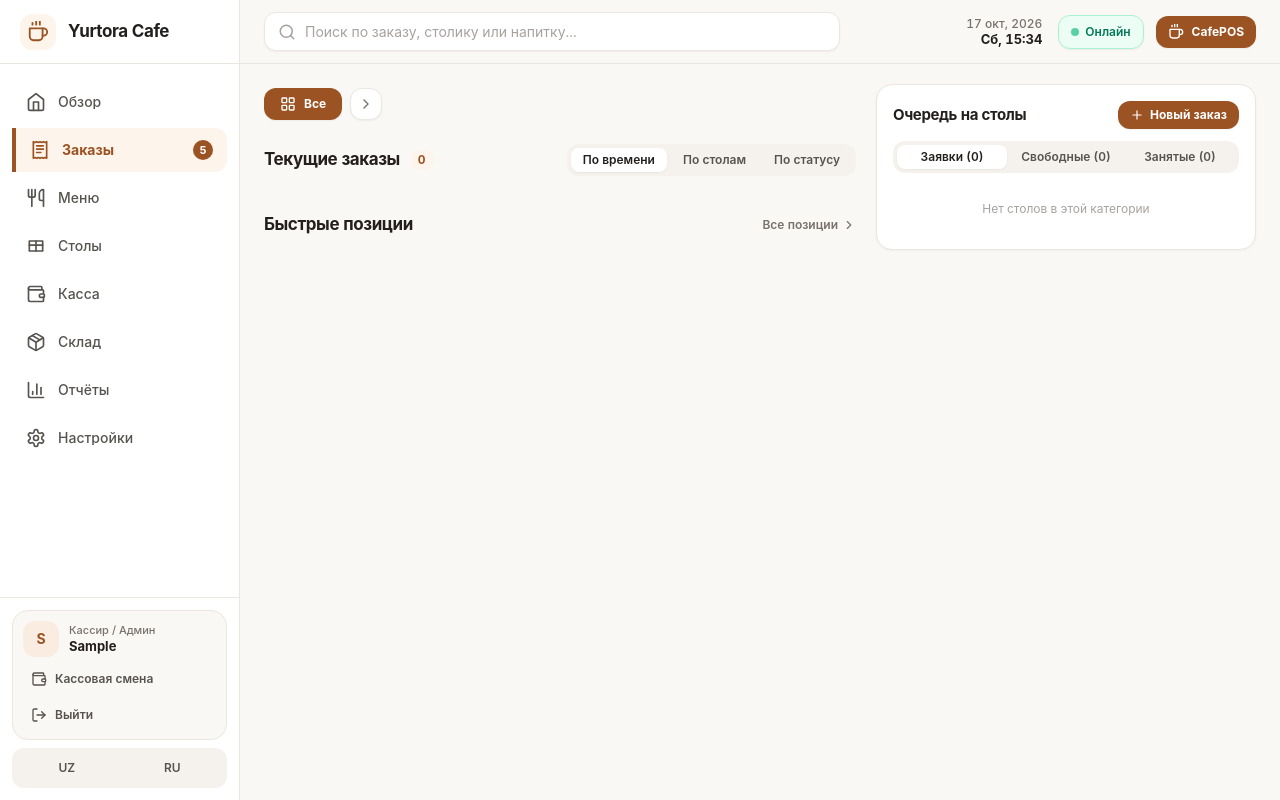
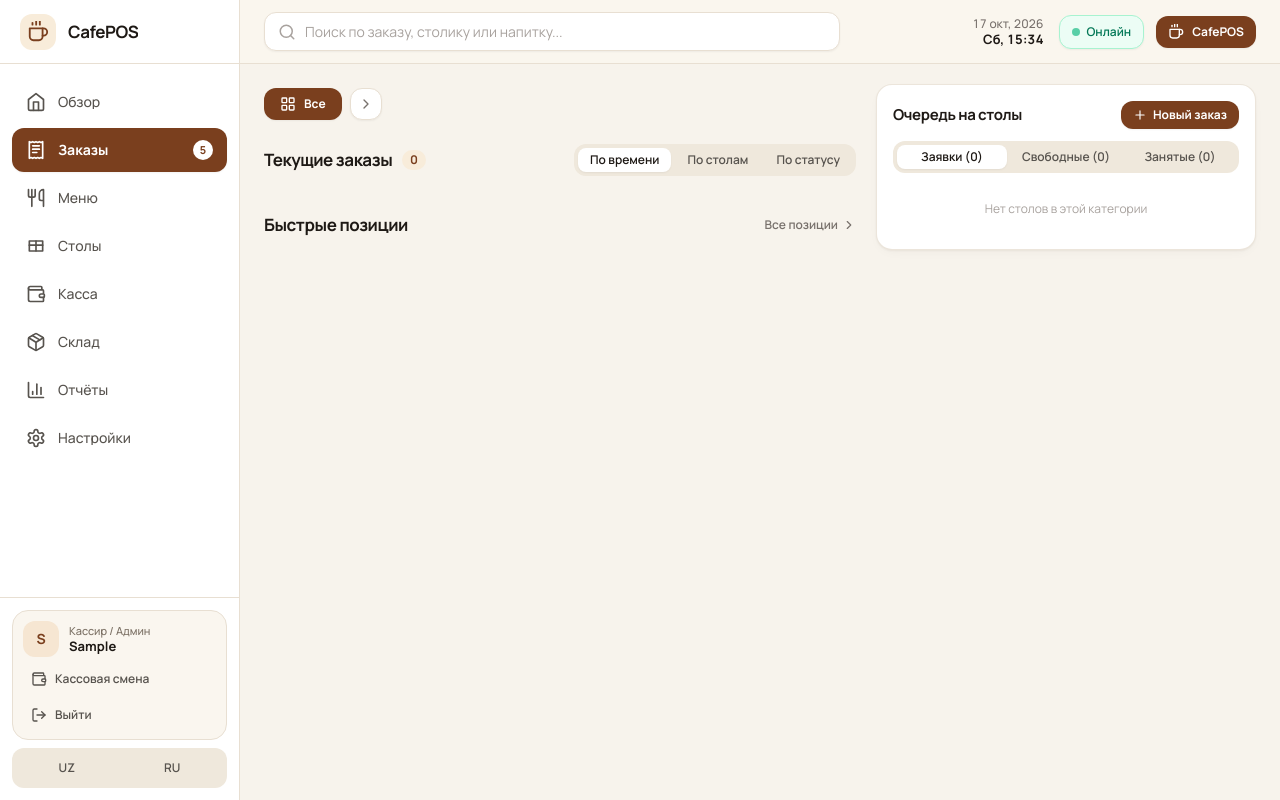
Before and after one commit to Shuxrat-dat/CafePos, a Django app: page / in a window 1280 px wide. Run offline with Django 5.2, Linux system fonts and the light colour scheme; the visitor is signed in with stand-in values (Sample User, id 1); data comes from the database, SQL or seed files in the repository; data that the repository does not hold is empty.

Commit message:
Restyle UI: espresso/caramel/sage palette, self-hosted Manrope font, softer shadows
- New color tokens and recolored hardcoded hex values across templates
- Self-hosted Manrope (no external requests); focus ring and selection colors
- Active nav item as filled pill; status colors on order cards harmonized
- Sidebar shows cafe name from settings; readable timer for long-running orders

Co-Authored-By: Claude Sonnet 5.5 <noreply@anthropic.com>

```diff
--- a/pos/views.py
+++ b/pos/views.py
@@ -197,7 +197,12 @@ def _floor_context(request):
     now = timezone.now()
     for o in current_orders:
         seconds = int((now - o.created_at).total_seconds())
-        o.timer_display = f"{seconds // 60:02d}:{seconds % 60:02d}"
+        if seconds >= 86400:
+            o.timer_display = f"{seconds // 86400} {_('д')} {seconds % 86400 // 3600} {_('ч')}"
+        elif seconds >= 3600:
+            o.timer_display = f"{seconds // 3600} {_('ч')} {seconds % 3600 // 60} {_('мин')}"
+        else:
+            o.timer_display = f"{seconds // 60:02d}:{seconds % 60:02d}"
         o.age_seconds = seconds
         statuses = {i.status for i in o.items.all()}
         if OrderItem.Status.COOKING in statuses:
--- a/templates/base.html
+++ b/templates/base.html
@@ -4,7 +4,7 @@
 <head>
   <meta charset="utf-8">
   <meta name="viewport" content="width=device-width, initial-scale=1, viewport-fit=cover">
-  <meta name="theme-color" content="#ffffff">
+  <meta name="theme-color" content="#F7F3EC">
   <title>{% block title %}{% endblock %} · {{ cafe.name }}</title>
   <script src="{% static 'js/tailwind.js' %}"></script>
   <script>
@@ -12,49 +12,60 @@
       theme: {
         extend: {
           colors: {
-            brand: { DEFAULT: '#9C5323', 50: '#FDF7F2', 100: '#FBECE2', 200: '#F5D3C0', 600: '#8A451A', 700: '#763814', 800: '#5F2C0E' },
-            ink: '#231F1C', muted: '#78716C', line: '#EBE6DF', canvas: '#FAF8F5', night: '#1C1917',
+            brand: { DEFAULT: '#7A3F1E', 50: '#FBF4EA', 100: '#F6E6D2', 200: '#EBCBA6', 600: '#6A3418', 700: '#572A13', 800: '#43200E' },
+            caramel: { DEFAULT: '#C98B45', 100: '#F8EBD7' },
+            sage: { DEFAULT: '#4E7B5C', 50: '#EEF5F0', 100: '#DCEBE0' },
+            ink: '#1E1915', muted: '#7A6F63', line: '#E8DFD2', canvas: '#F7F3EC', night: '#1C1612',
           },
-          fontFamily: { sans: ['Inter', 'Segoe UI', 'system-ui', '-apple-system', 'Roboto', 'sans-serif'] },
-          boxShadow: { card: '0 1px 3px rgba(35,31,28,.04)', pop: '0 16px 40px -12px rgba(35,31,28,.18)' },
+          fontFamily: { sans: ['Manrope', 'Segoe UI', 'system-ui', '-apple-system', 'Roboto', 'sans-serif'] },
+          boxShadow: { card: '0 1px 2px rgba(60,36,18,.05), 0 4px 14px -6px rgba(60,36,18,.07)', pop: '0 18px 44px -14px rgba(60,36,18,.28)' },
         },
       },
     };
   </script>
+  <style>
+    @font-face { font-family: 'Manrope'; font-weight: 400; font-style: normal; font-display: swap; src: url('{% static "fonts/Manrope-400.ttf" %}') format('truetype'); }
+    @font-face { font-family: 'Manrope'; font-weight: 500; font-style: normal; font-display: swap; src: url('{% static "fonts/Manrope-500.ttf" %}') format('truetype'); }
+    @font-face { font-family: 'Manrope'; font-weight: 600; font-style: normal; font-display: swap; src: url('{% static "fonts/Manrope-600.ttf" %}') format('truetype'); }
+    @font-face { font-family: 'Manrope'; font-weight: 700; font-style: normal; font-display: swap; src: url('{% static "fonts/Manrope-700.ttf" %}') format('truetype'); }
+    @font-face { font-family: 'Manrope'; font-weight: 800; font-style: normal; font-display: swap; src: url('{% static "fonts/Manrope-800.ttf" %}') format('truetype'); }
+  </style>
   <style type="text/tailwindcss">
     @layer components {
-      .card { @apply bg-white border border-line rounded-2xl shadow-card; }
+      .card { @apply bg-white border border-line/80 rounded-2xl shadow-card; }
       .btn { @apply inline-flex items-center justify-center gap-2 min-h-[42px] px-4 rounded-xl font-semibold text-[14px] transition-colors select-none whitespace-nowrap disabled:opacity-50 disabled:pointer-events-none; }
       .btn-lg { @apply min-h-[50px] px-5 text-base rounded-xl; }
       .btn-sm { @apply min-h-[34px] px-3 text-xs rounded-lg; }
       .btn-primary { @apply bg-brand text-white hover:bg-brand-600 active:bg-brand-700; }
       .btn-dark { @apply bg-ink text-white hover:bg-black; }
-      .btn-secondary { @apply bg-white text-ink border border-line hover:bg-[#FAF8F5] active:bg-[#F5F2ED]; }
+      .btn-secondary { @apply bg-white text-ink border border-line hover:bg-[#FAF6EF] active:bg-[#EFE8DC]; }
       .btn-outline { @apply bg-white text-brand border border-brand/30 hover:bg-brand-50; }
       .btn-ghost { @apply text-slate-600 hover:bg-slate-100 hover:text-ink; }
       .btn-danger { @apply bg-white text-red-700 border border-red-200 hover:bg-red-50; }
-      .btn-warn { @apply bg-orange-500 text-white hover:bg-orange-600; }
+      .btn-warn { @apply bg-[#B9722B] text-white hover:bg-[#9E5F22]; }
       .icon-btn { @apply inline-grid place-items-center w-10 h-10 rounded-xl border border-line bg-white text-slate-600 hover:bg-slate-50 hover:text-ink active:bg-slate-100 transition-colors; }
       .input { @apply w-full rounded-xl border border-line bg-white px-3.5 min-h-[42px] text-[14px] text-ink placeholder:text-stone-400 focus:outline-none focus:ring-2 focus:ring-brand/25 focus:border-brand; }
       .label { @apply block text-[13px] font-medium text-stone-600 mb-1.5; }
       .badge { @apply inline-flex items-center gap-1 rounded-md px-1.5 py-0.5 text-xs font-semibold whitespace-nowrap; }
       .chip { @apply inline-flex items-center gap-1.5 min-h-[36px] px-3 rounded-xl border border-line bg-white text-sm font-medium text-stone-600 hover:text-ink hover:border-stone-300 whitespace-nowrap transition-colors; }
       .chip-active { @apply bg-brand-50 border-brand/40 text-brand font-semibold hover:text-brand hover:border-brand/40; }
-      .page-title { @apply text-[22px] font-bold tracking-tight text-ink; }
+      .page-title { @apply text-[24px] font-extrabold tracking-[-0.02em] text-ink; }
       .page-sub { @apply text-sm text-muted mt-0.5; }
       .section-title { @apply text-base font-semibold text-ink; }
       .table-head { @apply text-left text-xs font-semibold uppercase tracking-wide text-muted; }
       .alert-error { @apply flex gap-2.5 items-start px-4 py-3 rounded-xl bg-red-50 border border-red-200 text-red-800 text-sm font-medium; }
       .alert-warn { @apply flex gap-2.5 items-start px-4 py-3 rounded-xl bg-orange-50 border border-orange-200 text-orange-900 text-sm; }
       .alert-ok { @apply flex gap-2.5 items-start px-4 py-3 rounded-xl bg-emerald-50 border border-emerald-200 text-emerald-800 text-sm font-medium; }
-      .seg { @apply flex p-1 bg-[#F5F2ED] rounded-xl gap-1; }
+      .seg { @apply flex p-1 bg-[#EFE8DC] rounded-xl gap-1; }
       .seg-item { @apply flex-1 inline-flex items-center justify-center gap-1.5 min-h-[36px] px-2 rounded-lg text-sm font-semibold text-stone-600 hover:text-ink; }
       .seg-item-active { @apply bg-white text-ink shadow-card; }
-      .nav-link { @apply relative flex flex-col items-center justify-center gap-1 w-full h-[54px] rounded-xl text-[12px] font-medium text-stone-600 hover:bg-[#FAF8F5] hover:text-ink transition-colors xl:flex-row xl:justify-start xl:gap-3 xl:h-11 xl:px-3.5 xl:text-[14px]; }
-      .nav-link-active { @apply bg-[#FDF4EB] text-brand font-bold hover:bg-[#FDF4EB] hover:text-brand border-l-4 border-brand xl:rounded-r-xl xl:rounded-l-none; }
+      .nav-link { @apply relative flex flex-col items-center justify-center gap-1 w-full h-[54px] rounded-xl text-[12px] font-medium text-stone-600 hover:bg-[#FAF6EF] hover:text-ink transition-colors xl:flex-row xl:justify-start xl:gap-3 xl:h-11 xl:px-3.5 xl:text-[14px]; }
+      .nav-link-active { @apply bg-brand text-white font-bold shadow-sm hover:bg-brand-600 hover:text-white; }
     }
     html { -webkit-tap-highlight-color: transparent; }
-    body { font-feature-settings: "tnum" 1; }
+    body { font-feature-settings: "tnum" 1, "cv11" 1; }
+    ::selection { background: #EBCBA6; color: #43200E; }
+    :focus-visible { outline: 2px solid #C98B45; outline-offset: 2px; }
     .htmx-request.btn, button.htmx-request { opacity: .6; pointer-events: none; }
     #progress { transform: scaleX(0); transform-origin: left; transition: transform .4s ease; }
     .htmx-request #progress, #progress.htmx-request { transform: scaleX(.7); }
@@ -70,12 +81,12 @@
 {% if user.is_authenticated %}
   {# Боковая навигация #}
   <aside class="no-print hidden md:flex fixed inset-y-0 left-0 z-40 w-[84px] xl:w-60 flex-col bg-white border-r border-line">
-    <a href="{% url 'floor' %}" class="flex items-center justify-center xl:justify-start gap-3 h-16 px-3 xl:px-5 border-b border-line shrink-0" title="Yurtora Cafe">
-      <span class="grid place-items-center w-9 h-9 rounded-xl bg-[#FDF4EB] text-brand shrink-0">
+    <a href="{% url 'floor' %}" class="flex items-center justify-center xl:justify-start gap-3 h-16 px-3 xl:px-5 border-b border-line shrink-0" title="{{ cafe.name }}">
+      <span class="grid place-items-center w-9 h-9 rounded-xl bg-[#F8ECDA] text-brand shrink-0">
         {% icon "coffee" 22 %}
       </span>
       <span class="hidden xl:block min-w-0">
-        <span class="block font-bold text-[17px] leading-tight text-ink tracking-tight">Yurtora Cafe</span>
+        <span class="block font-bold text-[17px] leading-tight text-ink tracking-tight truncate max-w-[150px]">{{ cafe.name }}</span>
       </span>
     </a>
     {% if DEMO_MODE %}
@@ -89,7 +100,7 @@
               {% icon item.icon 20 %}
               <span class="leading-none truncate max-w-full">{{ item.label }}</span>
               {% if item.badge %}
-                <span class="hidden xl:flex ml-auto min-w-[20px] h-5 px-1.5 rounded-full bg-brand text-white text-[11px] font-bold items-center justify-center">{{ item.badge }}</span>
+                <span class="hidden xl:flex ml-auto min-w-[20px] h-5 px-1.5 rounded-full {% if item.active %}bg-white text-brand{% else %}bg-brand text-white{% endif %} text-[11px] font-bold items-center justify-center">{{ item.badge }}</span>
               {% endif %}
             </button>
           </form>
@@ -98,7 +109,7 @@
             {% icon item.icon 20 %}
             <span class="leading-none truncate max-w-full">{{ item.label }}</span>
             {% if item.badge %}
-              <span class="hidden xl:flex ml-auto min-w-[20px] h-5 px-1.5 rounded-full bg-brand text-white text-[11px] font-bold items-center justify-center">{{ item.badge }}</span>
+              <span class="hidden xl:flex ml-auto min-w-[20px] h-5 px-1.5 rounded-full {% if item.active %}bg-white text-brand{% else %}bg-brand text-white{% endif %} text-[11px] font-bold items-center justify-center">{{ item.badge }}</span>
             {% elif item.name == 'stock' and low_stock_count %}
               <span class="hidden xl:flex ml-auto min-w-[20px] h-5 px-1.5 rounded-md bg-orange-100 text-orange-700 text-[11px] font-bold items-center justify-center">{{ low_stock_count }}</span>
             {% endif %}
@@ -107,9 +118,9 @@
       {% endfor %}
     </nav>
     <div class="border-t border-line p-3 shrink-0">
-      <div class="bg-[#FAF8F5] border border-line rounded-2xl p-2.5 flex flex-col gap-2">
+      <div class="bg-[#FAF6EF] border border-line rounded-2xl p-2.5 flex flex-col gap-2">
         <div class="flex items-center gap-2.5">
-          <span class="grid place-items-center w-9 h-9 rounded-xl bg-[#FBECE2] text-brand text-sm font-bold uppercase shrink-0">
+          <span class="grid place-items-center w-9 h-9 rounded-xl bg-[#F6E6D2] text-brand text-sm font-bold uppercase shrink-0">
             {{ user.first_name|default:user.username|slice:":1" }}
           </span>
           <div class="hidden xl:block flex-1 min-w-0">
@@ -169,7 +180,7 @@
     </div>
   {% endif %}
   {% if user.is_authenticated %}
-    <header class="no-print hidden md:flex sticky top-0 z-30 bg-[#FAF8F5]/95 backdrop-blur-md px-6 py-3 items-center justify-between gap-4 border-b border-line">
+    <header class="no-print hidden md:flex sticky top-0 z-30 bg-[#FAF6EF]/95 backdrop-blur-md px-6 py-3 items-center justify-between gap-4 border-b border-line">
       <div class="flex-1 max-w-xl relative">
         {% block header_search %}{% endblock %}
       </div>
--- a/templates/manage/tables.html
+++ b/templates/manage/tables.html
@@ -49,14 +49,14 @@
           </div>
         </div>
 
-        <div class="rounded-2xl bg-[#FAF8F5] border border-line/70 p-4 grid grid-cols-2 sm:grid-cols-3 md:grid-cols-4 xl:grid-cols-5 gap-x-4 gap-y-6">
+        <div class="rounded-2xl bg-[#FAF6EF] border border-line/70 p-4 grid grid-cols-2 sm:grid-cols-3 md:grid-cols-4 xl:grid-cols-5 gap-x-4 gap-y-6">
           {% for t in hall.tables.all %}
             <a href="{% url 'table_edit' t.id %}" class="group flex flex-col items-center gap-1.5 focus:outline-none" title="{% translate 'Изменить стол' %} {{ t.number }}">
               <div class="flex gap-1.5">
                 {% for chair in t.chairs_top %}<span class="w-3.5 h-1.5 rounded-full {% if t.state == 'busy' %}bg-brand/50{% elif t.state == 'reserved' %}bg-blue-300{% else %}bg-emerald-300{% endif %}"></span>{% endfor %}
               </div>
               <div class="w-full max-w-[120px] aspect-[4/3] rounded-2xl border-2 flex flex-col items-center justify-center transition shadow-sm group-hover:shadow-md group-hover:-translate-y-0.5 group-focus-visible:ring-2 group-focus-visible:ring-brand/40
-                {% if t.state == 'busy' %}bg-[#FDF4EB] border-brand/60 text-brand{% elif t.state == 'reserved' %}bg-blue-50 border-blue-300 text-blue-700{% else %}bg-white border-emerald-300 text-ink{% endif %}">
+                {% if t.state == 'busy' %}bg-[#F8ECDA] border-brand/60 text-brand{% elif t.state == 'reserved' %}bg-blue-50 border-blue-300 text-blue-700{% else %}bg-white border-emerald-300 text-ink{% endif %}">
                 <span class="text-xl font-black leading-none">{{ t.number }}</span>
                 <span class="mt-1 text-[11px] font-semibold opacity-70">{{ t.seats }} {% translate 'мест' %}</span>
               </div>
--- a/templates/pos/floor.html
+++ b/templates/pos/floor.html
@@ -49,9 +49,9 @@
       <div class="flex items-center justify-between gap-3 mb-3">
         <div class="flex items-center gap-2.5">
           <h2 class="text-[17px] font-bold text-ink tracking-tight">{% translate 'Текущие заказы' %}</h2>
-          <span class="px-2 py-0.5 rounded-full bg-[#FDF4EB] text-brand font-bold text-xs">{{ current_orders|length }}</span>
+          <span class="px-2 py-0.5 rounded-full bg-[#F8ECDA] text-brand font-bold text-xs">{{ current_orders|length }}</span>
         </div>
-        <div class="flex items-center bg-[#F5F2ED] p-1 rounded-xl gap-1 text-xs font-semibold">
+        <div class="flex items-center bg-[#EFE8DC] p-1 rounded-xl gap-1 text-xs font-semibold">
           <button type="button" data-sort="time" class="sort-btn px-3 py-1 rounded-lg bg-white text-ink shadow-sm">{% translate 'По времени' %}</button>
           <button type="button" data-sort="table" class="sort-btn px-3 py-1 rounded-lg text-stone-600 hover:text-ink">{% translate 'По столам' %}</button>
           <button type="button" data-sort="stage" class="sort-btn px-3 py-1 rounded-lg text-stone-600 hover:text-ink">{% translate 'По статусу' %}</button>
@@ -69,11 +69,11 @@
               <div class="flex items-center justify-between mb-2">
                 <span class="text-xl font-black text-ink tracking-tight">#{{ o.id }}</span>
                 {% if o.status_color == 'orange' %}
-                  <span class="px-2.5 py-1 rounded-full bg-[#FFF3ED] text-[#EA580C] text-xs font-bold">{{ o.timer_display }}</span>
+                  <span class="px-2.5 py-1 rounded-full bg-[#F8EBD7] text-[#9E5F22] text-xs font-bold">{{ o.timer_display }}</span>
                 {% elif o.status_color == 'blue' %}
-                  <span class="px-2.5 py-1 rounded-full bg-[#EFF6FF] text-[#2563EB] text-xs font-bold">{{ o.timer_display }}</span>
+                  <span class="px-2.5 py-1 rounded-full bg-[#E6EEF5] text-[#2F5F8A] text-xs font-bold">{{ o.timer_display }}</span>
                 {% else %}
-                  <span class="px-2.5 py-1 rounded-full bg-[#ECFDF5] text-[#059669] text-xs font-bold">{{ o.timer_display }}</span>
+                  <span class="px-2.5 py-1 rounded-full bg-[#E3EFE6] text-[#3C6A4A] text-xs font-bold">{{ o.timer_display }}</span>
                 {% endif %}
               </div>
               <div class="flex items-center gap-3 text-xs text-stone-500 mb-3 font-medium">
@@ -118,11 +118,11 @@
 
             <div>
               {# Цветная полоса прогресса #}
-              <div class="w-full h-1 rounded-full mb-3 {% if o.status_color == 'orange' %}bg-[#F97316]{% elif o.status_color == 'blue' %}bg-[#3B82F6]{% else %}bg-[#10B981]{% endif %}"></div>
+              <div class="w-full h-1 rounded-full mb-3 {% if o.status_color == 'orange' %}bg-[#C98B45]{% elif o.status_color == 'blue' %}bg-[#5B8DB8]{% else %}bg-[#4E7B5C]{% endif %}"></div>
 
               {# Кнопки действия #}
               <div class="flex items-center gap-2">
-                <a href="{% url 'order_detail' order_id=o.id %}" class="w-10 h-9 rounded-xl bg-[#FAF8F5] border border-line flex items-center justify-center text-stone-600 hover:bg-[#F5F2ED] transition shrink-0" title="{% translate 'Открыть заказ' %}">
+                <a href="{% url 'order_detail' order_id=o.id %}" class="w-10 h-9 rounded-xl bg-[#FAF6EF] border border-line flex items-center justify-center text-stone-600 hover:bg-[#EFE8DC] transition shrink-0" title="{% translate 'Открыть заказ' %}">
                   {% icon "pencil" 16 %}
                 </a>
                 {% if o.ready_to_pay %}
@@ -134,17 +134,17 @@
                 <form method="post" action="{% url 'toggle_order_stage' order_id=o.id %}" class="flex-1 m-0">
                   {% csrf_token %}
                   {% if o.status_color == 'orange' %}
-                    <button class="w-full h-9 rounded-xl bg-[#F59E0B] hover:bg-[#D97706] text-white font-bold text-xs flex items-center justify-center gap-1.5 transition shadow-sm">
+                    <button class="w-full h-9 rounded-xl bg-[#B9722B] hover:bg-[#9E5F22] text-white font-bold text-xs flex items-center justify-center gap-1.5 transition shadow-sm">
                       {% icon "chef-hat" 16 %}
                       <span>{{ o.action_label }}</span>
                     </button>
                   {% elif o.status_color == 'blue' %}
-                    <button class="w-full h-9 rounded-xl bg-[#E0EDFF] hover:bg-[#CCE2FF] text-[#2563EB] font-bold text-xs flex items-center justify-center gap-1.5 transition">
+                    <button class="w-full h-9 rounded-xl bg-[#E1EAF3] hover:bg-[#CFDDEB] text-[#2F5F8A] font-bold text-xs flex items-center justify-center gap-1.5 transition">
                       {% icon "clock" 16 %}
                       <span>{{ o.action_label }}</span>
                     </button>
                   {% else %}
-                    <button class="w-full h-9 rounded-xl bg-[#D1FAE5] hover:bg-[#A7F3D0] text-[#059669] font-bold text-xs flex items-center justify-center gap-1.5 transition">
+                    <button class="w-full h-9 rounded-xl bg-[#DCEBE0] hover:bg-[#C6DFCD] text-[#3C6A4A] font-bold text-xs flex items-center justify-center gap-1.5 transition">
                       {% icon "check" 16 %}
                       <span>{{ o.action_label }}</span>
                     </button>
@@ -173,7 +173,7 @@
         {% for dish in quick_dishes %}
           <div class="card p-3 flex flex-col justify-between hover:shadow-md transition text-left group" data-category="{{ dish.category_id }}">
             <div>
-              <div class="w-full aspect-[4/3] rounded-xl overflow-hidden mb-2.5 bg-[#FAF8F5] flex items-center justify-center">
+              <div class="w-full aspect-[4/3] rounded-xl overflow-hidden mb-2.5 bg-[#FAF6EF] flex items-center justify-center">
                 {% if dish.photo %}
                   <img src="{{ dish.photo.url }}" class="w-full h-full object-cover group-hover:scale-105 transition duration-300">
                 {% else %}
@@ -187,7 +187,7 @@
               <form method="post" action="{% url 'quick_add' dish_id=dish.id %}" class="m-0">
                 {% csrf_token %}
                 <input type="hidden" name="order_id" value="{{ selected_order.id|default:'' }}">
-                <button type="submit" class="w-7 h-7 rounded-lg bg-[#FDF4EB] hover:bg-brand hover:text-white border border-brand/20 flex items-center justify-center text-brand font-bold text-sm transition shadow-sm" title="Добавить в заказ">
+                <button type="submit" class="w-7 h-7 rounded-lg bg-[#F8ECDA] hover:bg-brand hover:text-white border border-brand/20 flex items-center justify-center text-brand font-bold text-sm transition shadow-sm" title="Добавить в заказ">
                   {% icon "plus" 14 %}
                 </button>
               </form>
@@ -217,7 +217,7 @@
       </div>
 
       {# Вкладки статусов столов #}
-      <div class="flex items-center gap-1 p-1 bg-[#F5F2ED] rounded-xl text-xs font-semibold mb-3">
+      <div class="flex items-center gap-1 p-1 bg-[#EFE8DC] rounded-xl text-xs font-semibold mb-3">
         <button type="button" data-queue-tab="pending" class="queue-tab flex-1 py-1 rounded-lg bg-white text-ink shadow-sm text-center">{% translate 'Заявки' %} ({{ queue_counts.pending }})</button>
         <button type="button" data-queue-tab="free" class="queue-tab flex-1 py-1 rounded-lg text-stone-600 hover:text-ink text-center">{% translate 'Свободные' %} ({{ queue_counts.free }})</button>
         <button type="button" data-queue-tab="busy" class="queue-tab flex-1 py-1 rounded-lg text-stone-600 hover:text-ink text-center">{% translate 'Занятые' %} ({{ queue_counts.busy }})</button>
@@ -227,9 +227,9 @@
       <div class="space-y-2 max-h-72 overflow-y-auto no-scrollbar">
         <div id="queue-empty" class="hidden text-center text-xs text-stone-400 py-4">{% translate 'Нет столов в этой категории' %}</div>
         {% for item in table_queue %}
-          <div data-queue-kind="{{ item.kind }}" class="queue-row flex items-center justify-between p-2 rounded-xl hover:bg-[#FAF8F5] transition border border-line/60">
+          <div data-queue-kind="{{ item.kind }}" class="queue-row flex items-center justify-between p-2 rounded-xl hover:bg-[#FAF6EF] transition border border-line/60">
             <div class="flex items-center gap-2.5">
-              <span class="w-8 h-8 rounded-lg bg-[#FDF4EB] text-brand grid place-items-center">
+              <span class="w-8 h-8 rounded-lg bg-[#F8ECDA] text-brand grid place-items-center">
                 {% icon "table" 16 %}
               </span>
               <div>
@@ -259,7 +259,7 @@
               {% else %}
                 <form method="post" action="{% url 'open_table' table_id=item.table_id %}" class="m-0">
                   {% csrf_token %}
-                  <button class="bg-[#9C5323] hover:bg-[#85431A] text-white text-xs font-semibold px-3 py-1.5 rounded-xl shadow-sm transition">
+                  <button class="bg-[#7A3F1E] hover:bg-[#6A3418] text-white text-xs font-semibold px-3 py-1.5 rounded-xl shadow-sm transition">
                     {% translate 'Принять' %}
                   </button>
                 </form>
--- a/templates/pos/shift_modal.html
+++ b/templates/pos/shift_modal.html
@@ -3,7 +3,7 @@
   <div class="card w-full max-w-lg p-6 bg-white shadow-2xl rounded-2xl max-h-[90vh] overflow-y-auto no-scrollbar relative animate-in fade-in zoom-in duration-200">
     <div class="flex items-center justify-between pb-3 mb-4 border-b border-line">
       <div class="flex items-center gap-2">
-        <span class="grid place-items-center w-8 h-8 rounded-lg bg-[#FDF4EB] text-brand">
+        <span class="grid place-items-center w-8 h-8 rounded-lg bg-[#F8ECDA] text-brand">
           {% icon "wallet" 18 %}
         </span>
         <h2 class="text-base font-bold text-ink">
@@ -21,7 +21,7 @@
 
     {% if shift %}
       {# Информация об открытой смене (X-отчёт) #}
-      <div class="bg-[#FAF8F5] border border-line rounded-xl p-3.5 mb-4 text-xs space-y-2">
+      <div class="bg-[#FAF6EF] border border-line rounded-xl p-3.5 mb-4 text-xs space-y-2">
         <div class="flex justify-between text-stone-500">
           <span>{% translate 'Кассир:' %}</span>
           <span class="font-bold text-ink">{{ shift.cashier.get_full_name|default:shift.cashier.username }}</span>
```
Also changed, not shown: static/fonts/Manrope-400.ttf (added), static/fonts/Manrope-500.ttf (added), static/fonts/Manrope-600.ttf (added), static/fonts/Manrope-700.ttf (added), static/fonts/Manrope-800.ttf (added).
